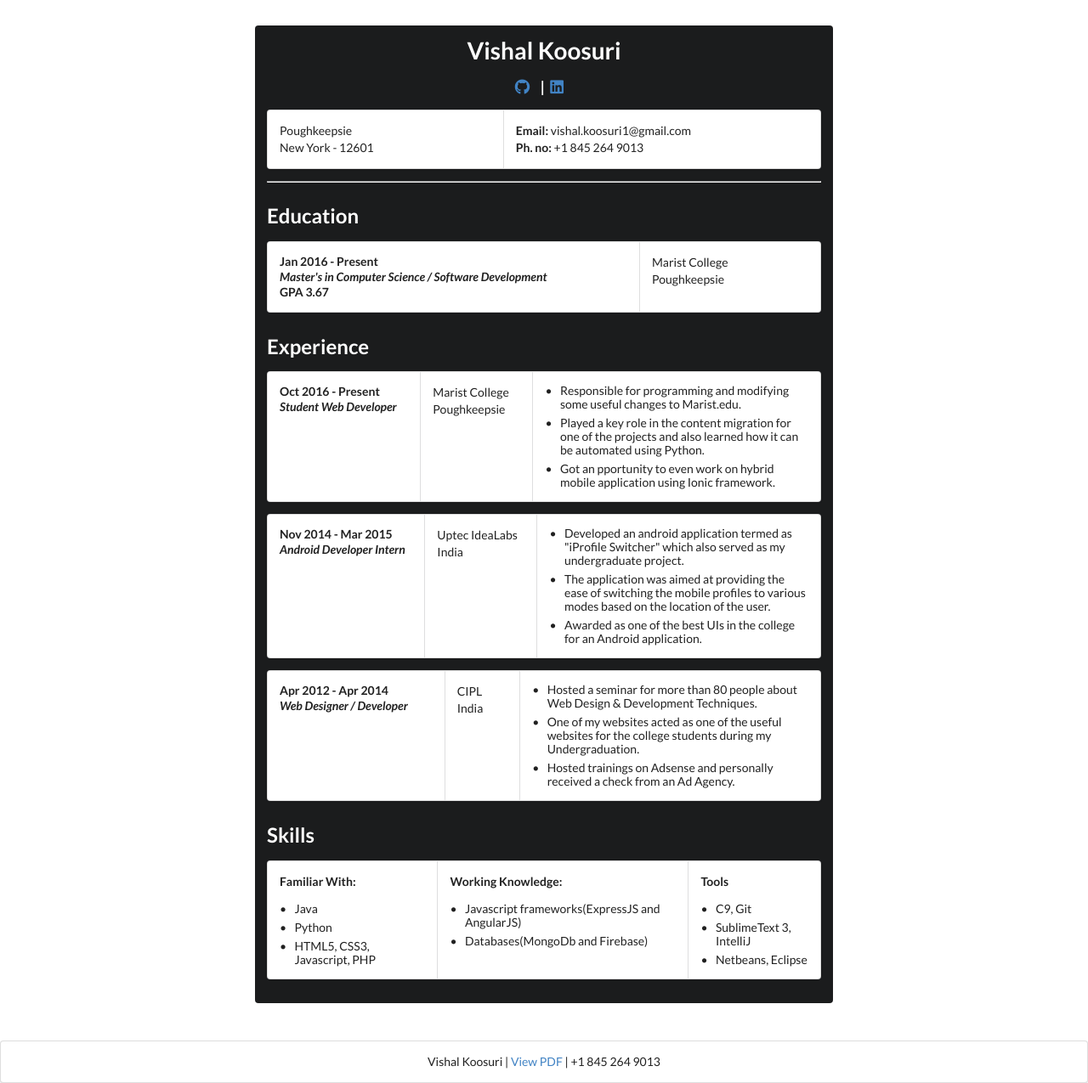
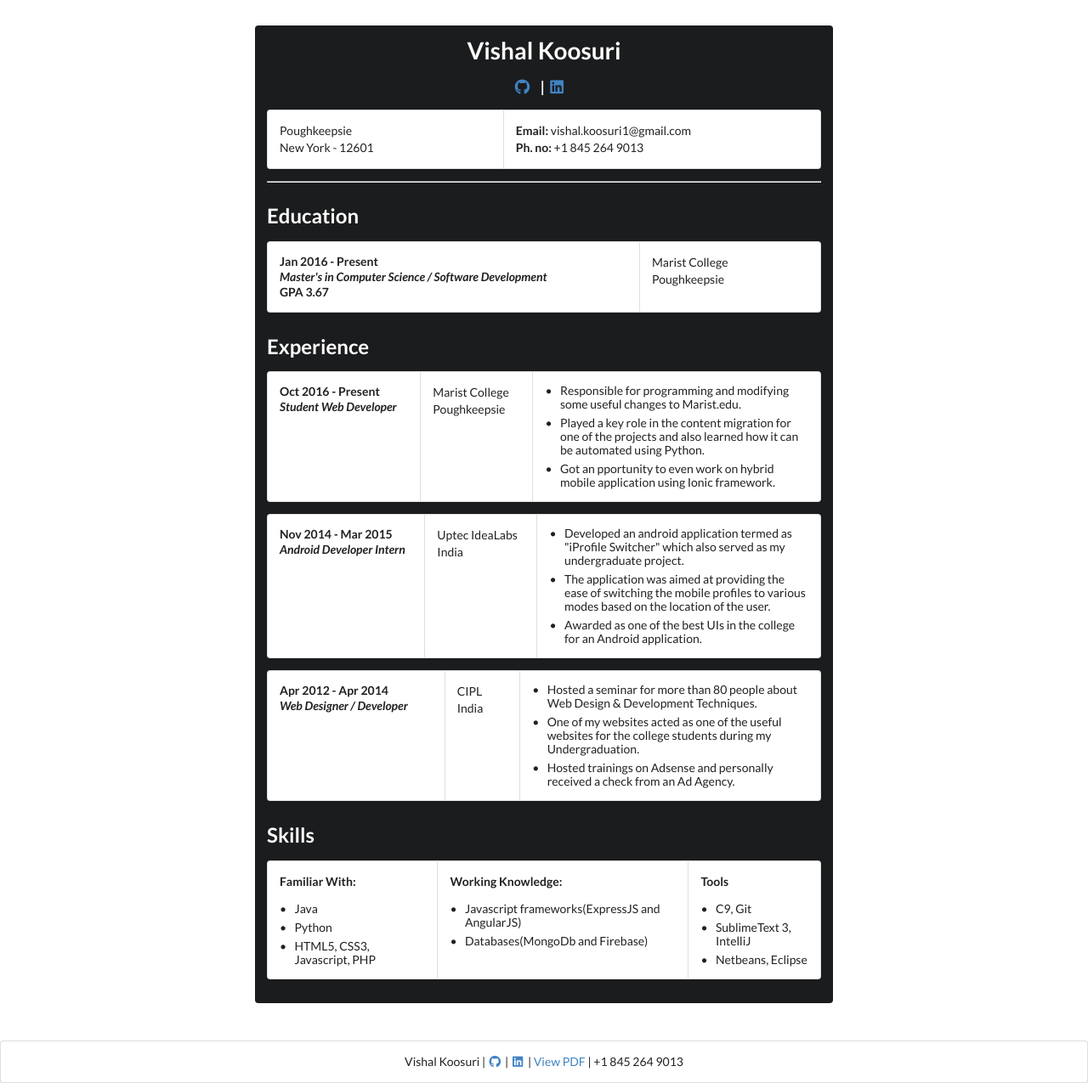
Before and after one commit to dainvinc/dainvinc.github.io, a Jekyll site: the page built from resume.html, in a window 1280 px wide. Shown: the whole page at 85% size. Built offline with Jekyll 4.4.1, drawn with Linux system fonts in a browser that asks for light colours; nearby versions of some CDN libraries.

Commit message:
Added a few social buttons for the footer

```diff
--- a/_includes/resume-footer.html
+++ b/_includes/resume-footer.html
@@ -1,7 +1,9 @@
 <footer class="ui center aligned segment">
     <div class="footer-for-resume">
         <p>Vishal Koosuri |
-        <a href="https://drive.google.com/file/d/0B343PWu071X4M0xDczduTF9VcTQ/view?usp=sharing" target="_blank">View PDF</a>
+            <a href="https://github.com/dainvinc"><i class="github icon"></i></a>|
+            <a href="https://linkedin.com/in/vishal-koosuri"><i class="linkedin icon"></i></a>|
+            <a href="https://drive.google.com/file/d/0B343PWu071X4M0xDczduTF9VcTQ/view?usp=sharing" target="_blank">View PDF</a>
          | +1 845 264 9013</p>
     </div>
 </footer>
```
